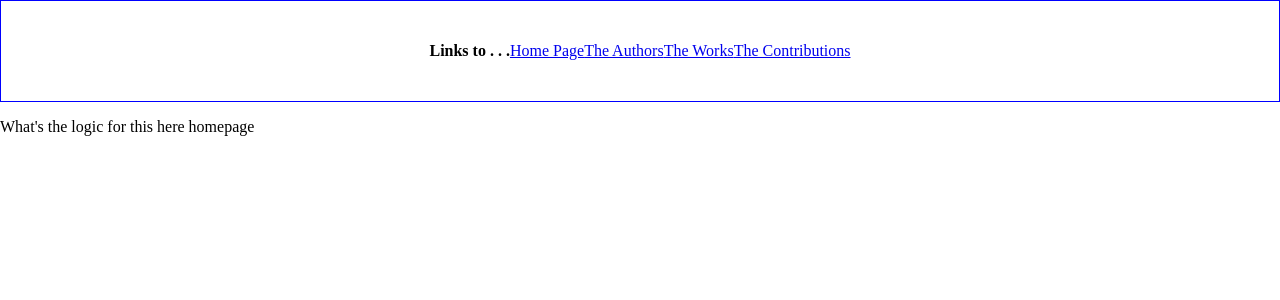
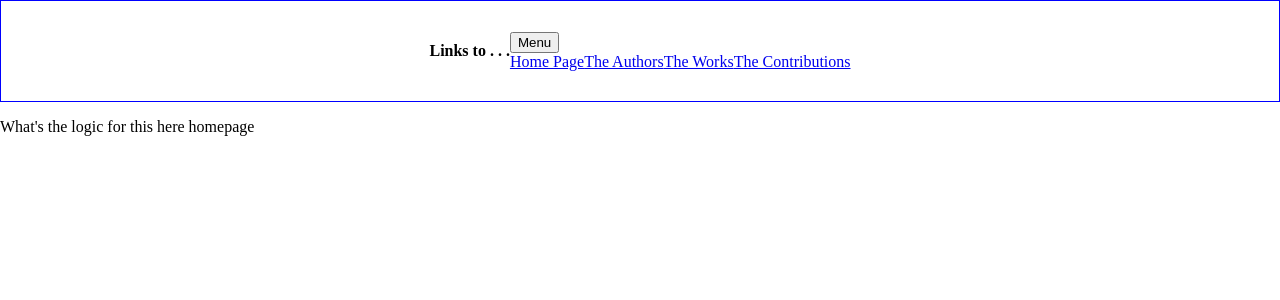
Before and after one commit to mmaustin/community-novel, a React (Create React App) app in the folder cn-client/: page / in a window 1280 px wide. Shown: the top 300 px of the page. Built offline with nearby package versions, Linux system fonts and the light colour scheme; no server answers.

Commit message:
added a button and new classnames to navbar and its tags

```diff
--- a/cn-client/src/app/Navbar.js
+++ b/cn-client/src/app/Navbar.js
@@ -6,11 +6,14 @@ export const Navbar = () =>{
     return(
         <nav id='navbar'>
             <h4 id='nav-header'>Links to . . .</h4>
-            <div id='nav-link-container'>
-                <Link className='component-link' to='/'>Home Page</Link>
-                <Link className='component-link' to='/all-authors'>The Authors</Link>
-                <Link className='component-link' to='/all-works'>The Works</Link>
-                <Link className='component-link' to='/all-contributions'>The Contributions</Link>
+            <div className='dropdown'>
+                <button className='dropbtn'>Menu</button>
+                <div className='dropdown-content'>
+                    <Link className='component-link' to='/'>Home Page</Link>
+                    <Link className='component-link' to='/all-authors'>The Authors</Link>
+                    <Link className='component-link' to='/all-works'>The Works</Link>
+                    <Link className='component-link' to='/all-contributions'>The Contributions</Link>
+                </div>
             </div>
         </nav>
     )
```
